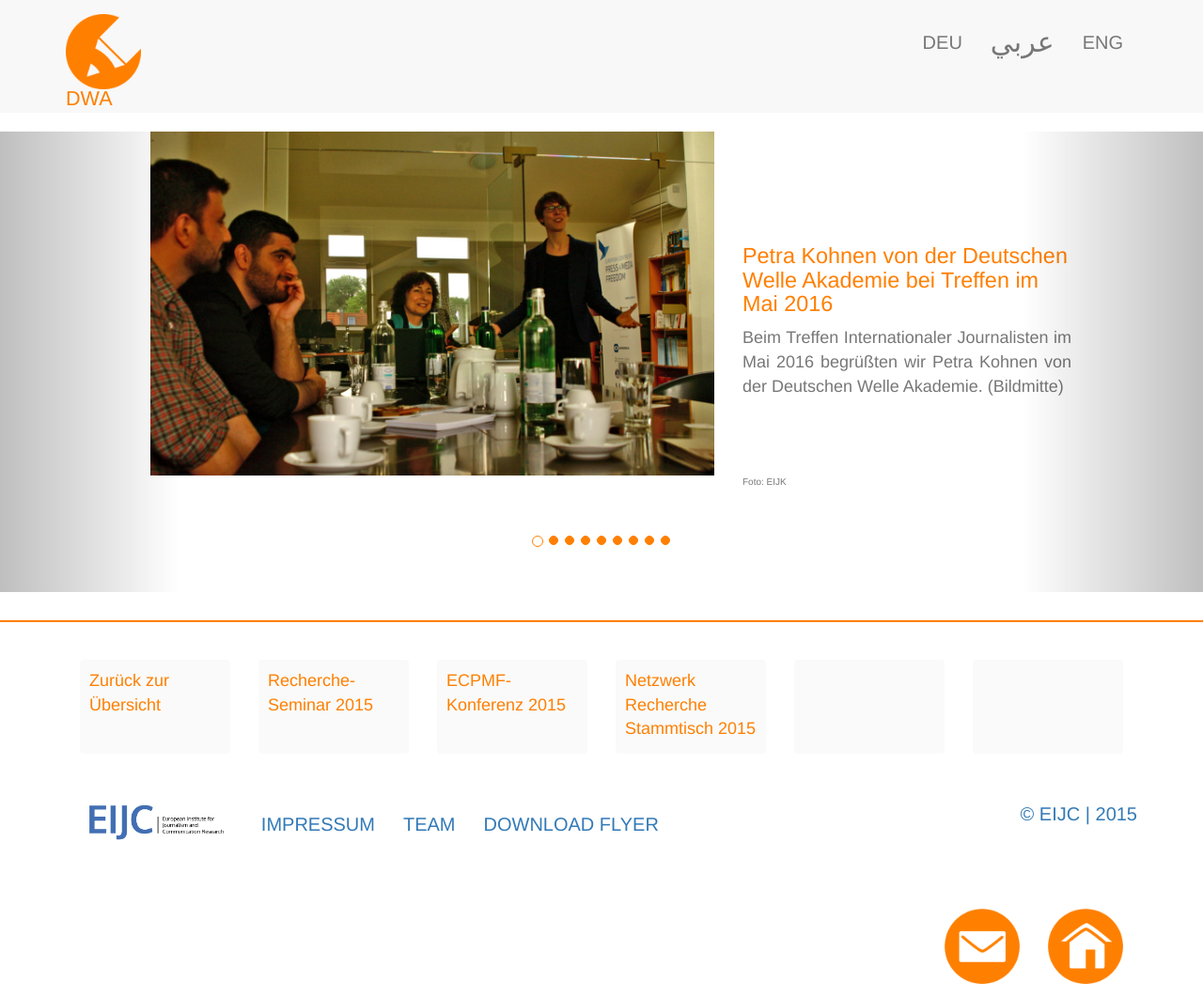
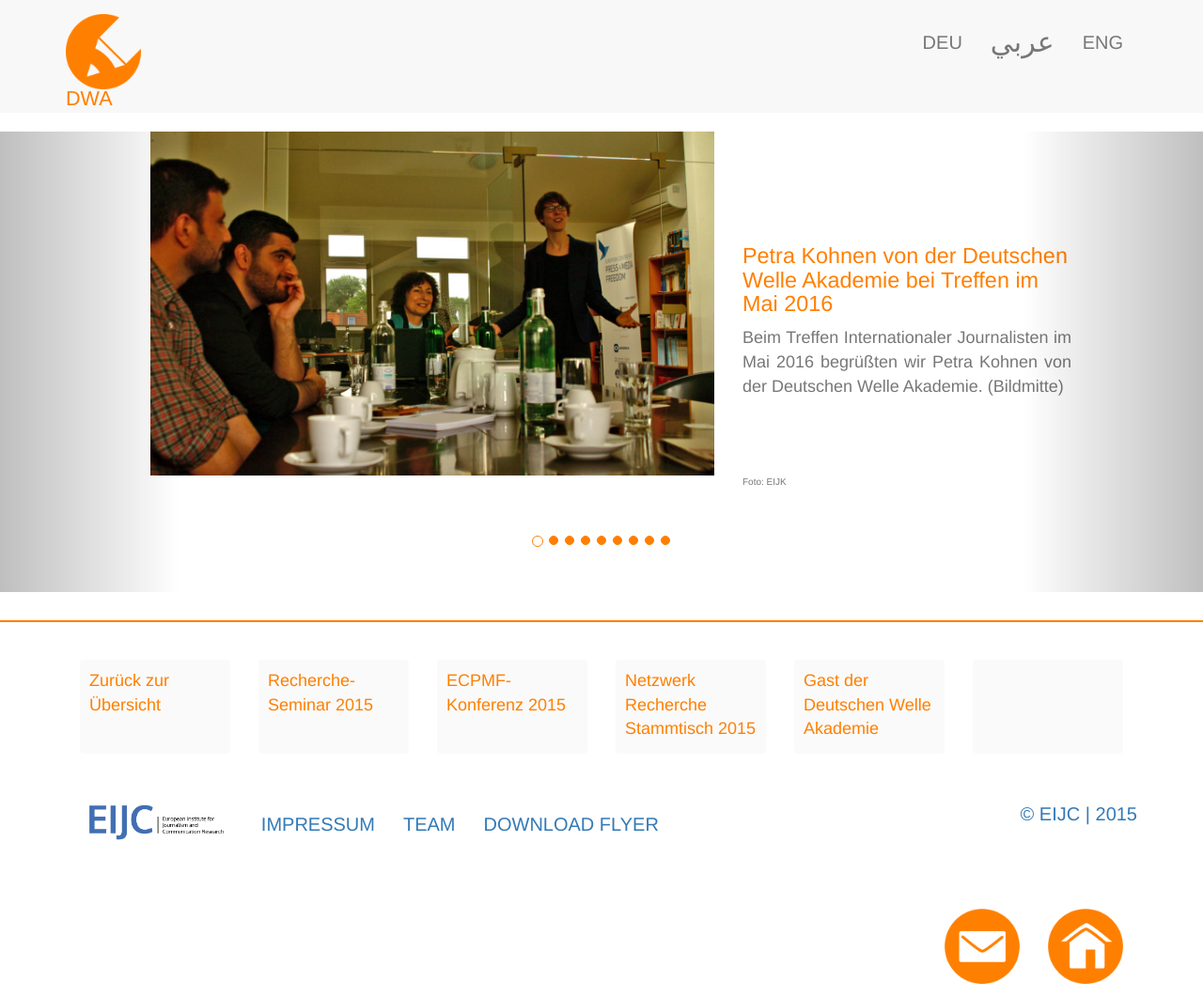
Before and after one commit to EIJC/TIJ, a Jekyll site: the page built from _posts/2016-05-26-dwa.html, in a window 1280 px wide and 1062 px high. Shown: the whole window at 94% size. Built offline with Jekyll 4.4.1, drawn with Linux system fonts in a browser that asks for light colours; nearby versions of some CDN libraries.

Commit message:
Update 2016-05-26-dwa.html

```diff
--- a/_posts/2016-05-26-dwa.html
+++ b/_posts/2016-05-26-dwa.html
@@ -124,8 +124,8 @@ Ganz herzlich danken m&ouml;chten wir Sabine Witt von Engagement Global (g.l.i.B
                 </a></p>
         	 </div>
         	 <div class="col-md-2">
-                <p><a href=" " class="thumbnail" style="background-color:#FAFAFA; width: 160px; height: 100px; border:0px;padding: 10px;">
-
+                <p><a href="http://treffen.eijc.eu/2016/05/26/dwa.html " class="thumbnail" style="background-color:#FAFAFA; width: 160px; height: 100px; border:0px;padding: 10px;">
+                  Gast der Deutschen Welle Akademie
                 </a></p>
         	 </div>
         	 <div class="col-md-2">
```
